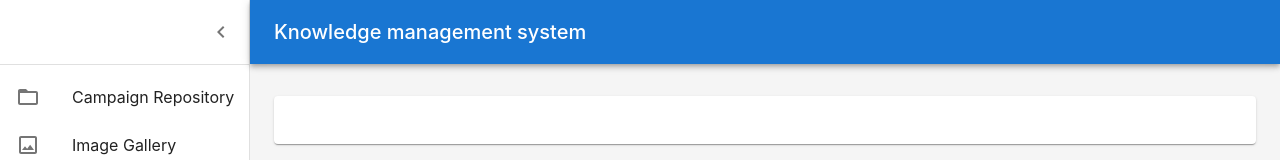
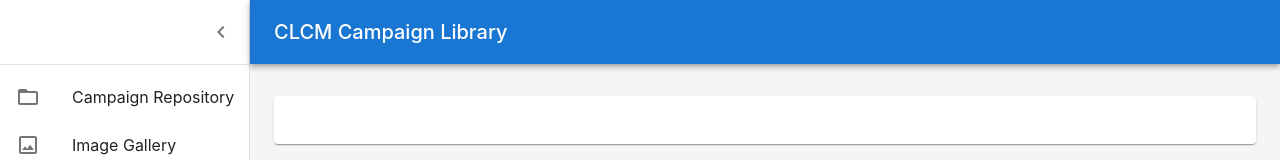
Before and after one commit to Qucy/kms, a React (Create React App) app: page /main in a window 1280 px wide. Shown: the top 160 px of the page. Built offline with nearby package versions, Linux system fonts and the light colour scheme; no server answers.

Commit message:
title change

```diff
--- a/src/pages/main/header.jsx
+++ b/src/pages/main/header.jsx
@@ -55,7 +55,7 @@ const Header = (props) => {
             noWrap
             sx={{ flexGrow: 1 }}
         >
-            Knowledge management system
+            CLCM Campaign Library
         </Typography>
         </Toolbar>
     </AppBar>
```
